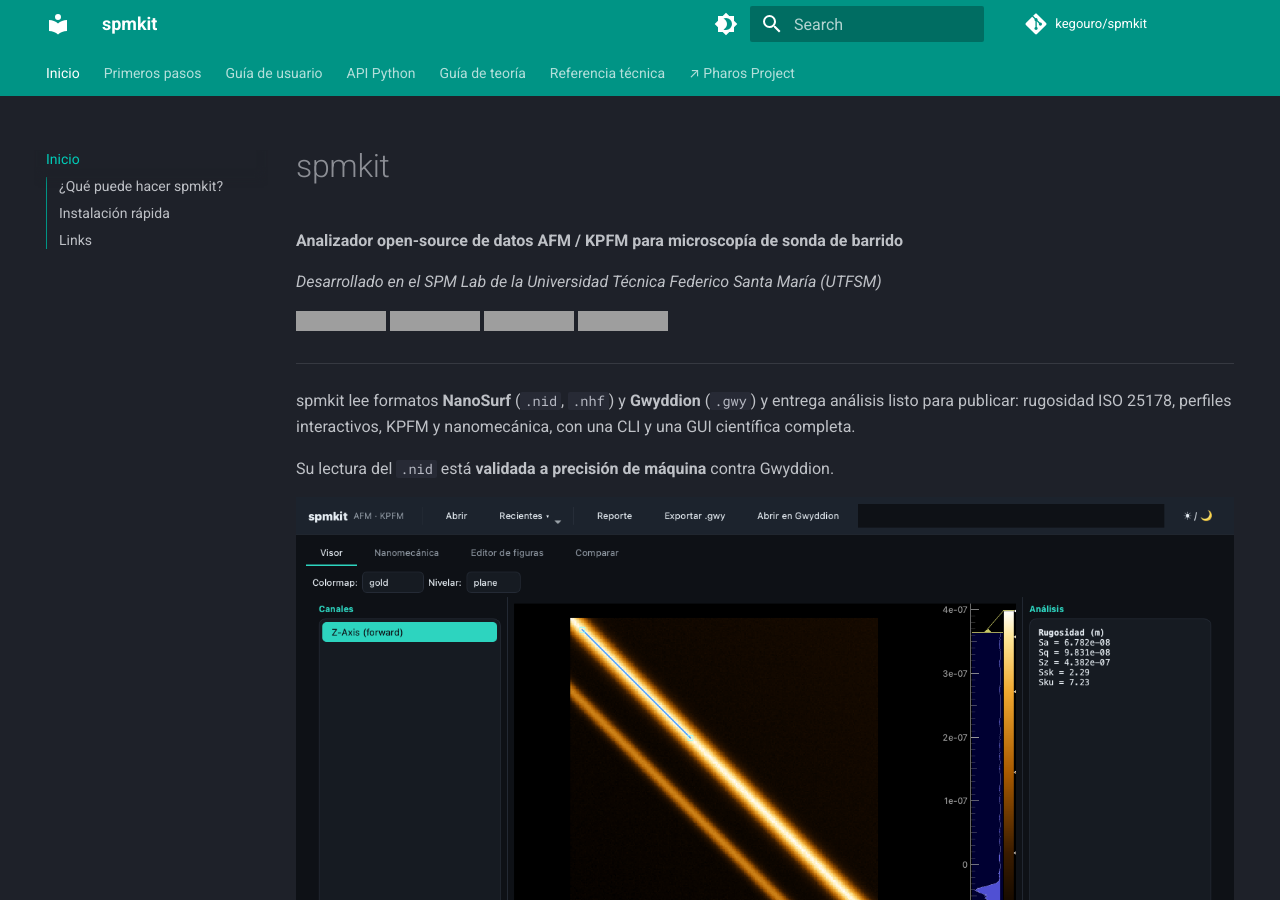
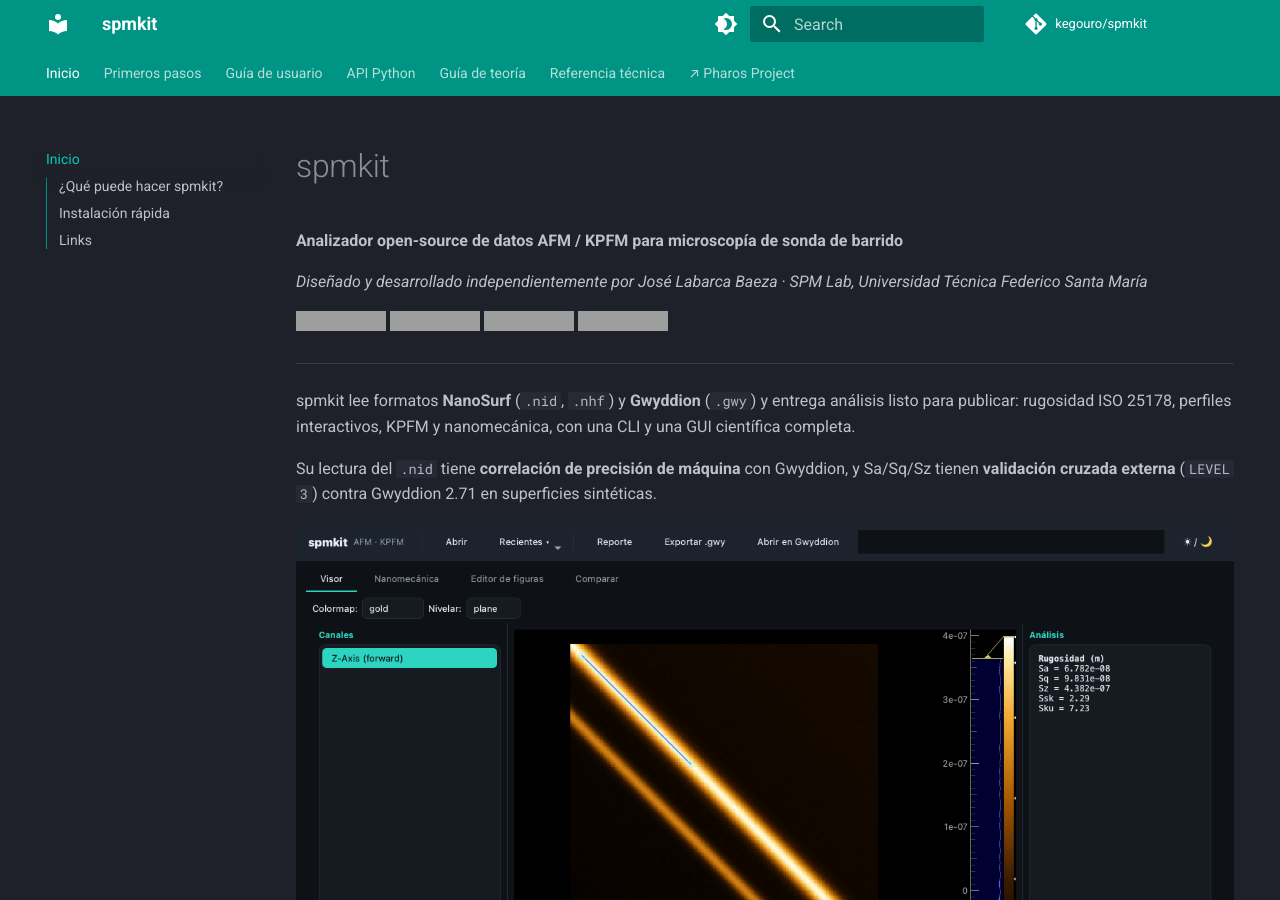
Before and after one commit to kegouro/spmkit, an MkDocs documentation site: the page built from docs/index.md, in a window 1280 px wide and 900 px high, cut to the strip 0-900 px from the top of the window. Built offline with MkDocs 1.6.1 and Material for MkDocs 9.7.7, drawn with Linux system fonts in a browser that asks for light colours; comment, search, counter and statistics services are not loaded; grey boxes are pictures that could not be loaded.

```diff
--- a/docs/index.md
+++ b/docs/index.md
@@ -2,7 +2,7 @@
 
 **Analizador open-source de datos AFM / KPFM para microscopía de sonda de barrido**
 
-*Desarrollado en el SPM Lab de la Universidad Técnica Federico Santa María (UTFSM)*
+*Diseñado y desarrollado independientemente por José Labarca Baeza · SPM Lab, Universidad Técnica Federico Santa María*
 
 [![CI](https://github.com/kegouro/spmkit/actions/workflows/ci.yml/badge.svg)](https://github.com/kegouro/spmkit/actions/workflows/ci.yml)
 [![PyPI](https://img.shields.io/pypi/v/spmkit.svg?color=2dd4bf)](https://pypi.org/project/spmkit/)
@@ -13,7 +13,7 @@
 
 spmkit lee formatos **NanoSurf** (`.nid`, `.nhf`) y **Gwyddion** (`.gwy`) y entrega análisis listo para publicar: rugosidad ISO 25178, perfiles interactivos, KPFM y nanomecánica, con una CLI y una GUI científica completa.
 
-Su lectura del `.nid` está **validada a precisión de máquina** contra Gwyddion.
+Su lectura del `.nid` tiene **correlación de precisión de máquina** con Gwyddion, y Sa/Sq/Sz tienen **validación cruzada externa** (`LEVEL 3`) contra Gwyddion 2.71 en superficies sintéticas.
 
 ![spmkit GUI](images/screenshot_viewer.png)
 
--- a/pyproject.toml
+++ b/pyproject.toml
@@ -10,10 +10,9 @@ readme = "README.md"
 requires-python = ">=3.11"
 license = { text = "MIT" }
 authors = [
-    { name = "José Labarca", email = "jlabarca@usm.cl" },
-    { name = "Tomás Corrales" },
+    { name = "José Labarca Baeza", email = "jlabarca@usm.cl" },
 ]
-maintainers = [{ name = "SPM Lab UTFSM" }]
+maintainers = [{ name = "José Labarca Baeza", email = "jlabarca@usm.cl" }]
 keywords = ["afm", "kpfm", "spm", "nanosurf", "microscopy", "roughness", "nid"]
 classifiers = [
     "Development Status :: 3 - Alpha",
```
Also changed, not shown: CONTRIBUTING.md (+4 -2 lines), README.en.md (+16 -1 lines), README.md (+16 -1 lines), 1 other file.
